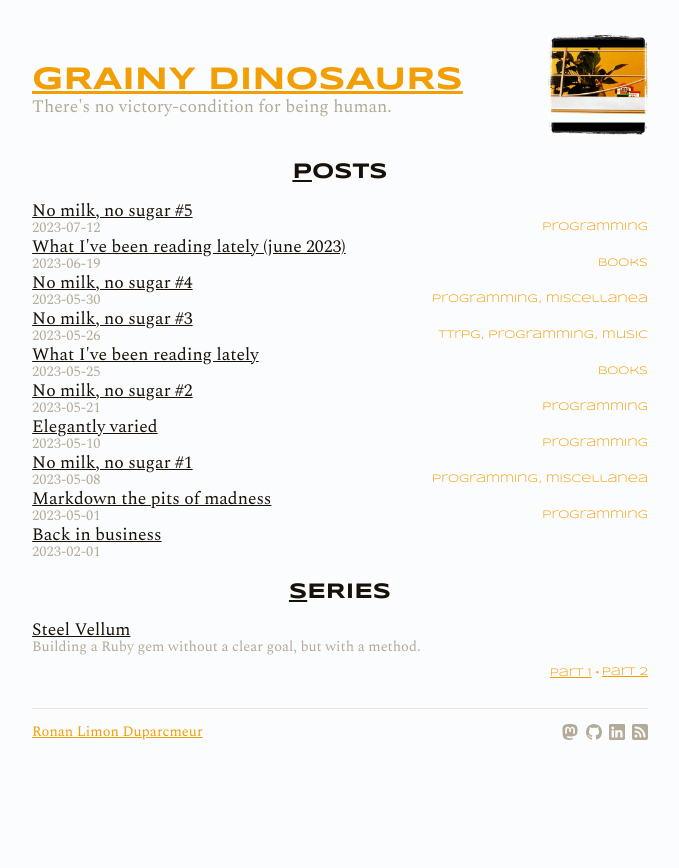
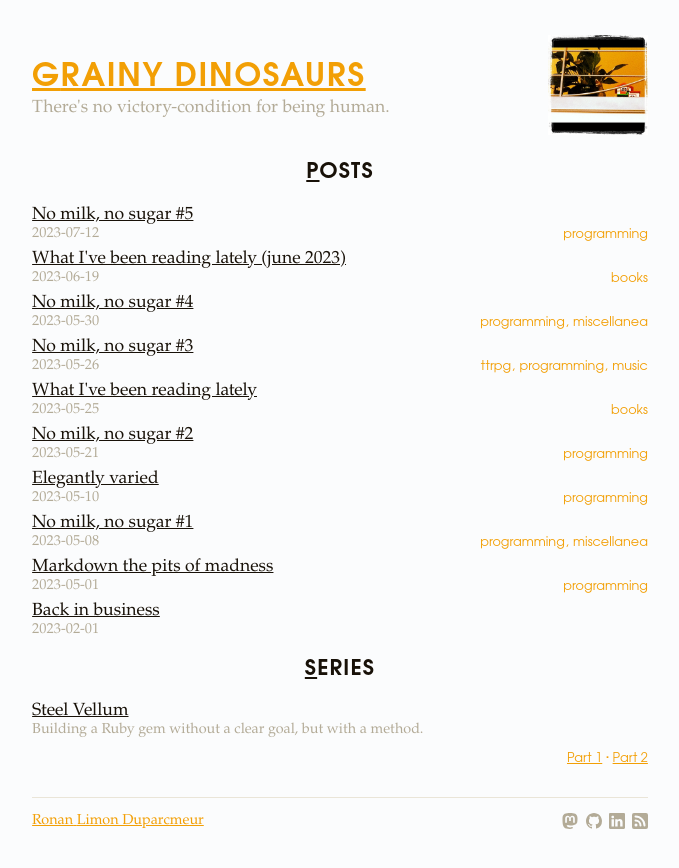
Before and after one commit to r3trofitted/r3trofitted.github.io, a Jekyll site: the page built from index.markdown, in a window 1280 px wide. Shown: the top 868 px of the page, without its empty margins (300-979 px from the left). Built offline with Jekyll 4.4.1, drawn with Linux system fonts in a browser that asks for light colours.

Commit message:
Replaced the custom fonts with system fonts
We're in 2023, and OSes come with a pretty good set of fonts, now. Do
we really need to import custom fonts anymore?

I'm trying out system font stacks, courtesy of https://modernfontstacks.com

```diff
--- a/css/fonts.css
+++ /dev/null
@@ -1,70 +0,0 @@
-@font-face {
-  font-family: 'Spectral';
-  src: url('../assets/spectral-bold-webfont.woff2') format('woff2'),
-       url('../assets/spectral-bold-webfont.woff') format('woff');
-  font-weight: 700;
-  font-style: normal;
-}
-
-@font-face {
-  font-family: 'Spectral';
-  src: url('../assets/spectral-bolditalic-webfont.woff2') format('woff2'),
-       url('../assets/spectral-bolditalic-webfont.woff') format('woff');
-  font-weight: 700;
-  font-style: italic;
-}
-
-@font-face {
-  font-family: 'Spectral';
-  src: url('../assets/spectral-italic-webfont.woff2') format('woff2'),
-       url('../assets/spectral-italic-webfont.woff') format('woff');
-  font-weight: 400;
-  font-style: italic;
-}
-
-@font-face {
-  font-family: 'Spectral';
-  src: url('../assets/spectral-medium-webfont.woff2') format('woff2'),
-       url('../assets/spectral-medium-webfont.woff') format('woff');
-  font-weight: 500;
-  font-style: normal;
-}
-
-@font-face {
-  font-family: 'Spectral';
-  src: url('../assets/spectral-mediumitalic-webfont.woff2') format('woff2'),
-       url('../assets/spectral-mediumitalic-webfont.woff') format('woff');
-  font-weight: 500;
-  font-style: italic;
-}
-
-@font-face {
-  font-family: 'Spectral';
-  src: url('../assets/spectral-regular-webfont.woff2') format('woff2'),
-       url('../assets/spectral-regular-webfont.woff') format('woff');
-  font-weight: 400;
-  font-style: normal;
-}
-
-@font-face {
-  font-family: 'Syncopate';
-  src: url('../assets/syncopate-bold-webfont.woff2') format('woff2'),
-       url('../assets/syncopate-bold-webfont.woff') format('woff');
-  font-weight: 700;
-  font-style: normal;
-}
-
-@font-face {
-  font-family: 'Syncopate';
-  src: url('../assets/syncopate-regular-webfont.woff2') format('woff2'),
-       url('../assets/syncopate-regular-webfont.woff') format('woff');
-  font-weight: 400;
-  font-style: normal;
-}
-
-@font-face {
-  font-family: 'SaxMono';
-  src: url('../assets/saxmono-webfont.woff') format('woff');
-  font-weight: 400;
-  font-style: normal;
-}
--- a/css/grainy-dinosaurs.css
+++ b/css/grainy-dinosaurs.css
@@ -1,4 +1,3 @@
-@import url("fonts.css");
 @import url("rouge.css");
 
 :root {
@@ -12,11 +11,16 @@
   --clr-primary-400: #f29f05;
   --clr-secondary-400: #953f08;
 
-  --fs-200: 0.7rem;
+  --fs-200: 0.8rem;
   --fs-300: 0.9rem;
   --fs-400: 1.1rem;
   --fs-600: 1.35rem;
   --fs-900: 2rem;
+
+  /* System font stacks courtesy of https://modernfontstacks.com */
+  --ff-body: 'Iowan Old Style', 'Palatino Linotype', 'URW Palladio L', P052, serif;
+  --ff-heading: Avenir, Montserrat, Corbel, 'URW Gothic', source-sans-pro, sans-serif;
+  --ff-code: ui-monospace, 'Cascadia Code', 'Source Code Pro', Menlo, Consolas, 'DejaVu Sans Mono', monospace;
 }
 
 @media (prefers-color-scheme: dark) {
@@ -38,10 +42,15 @@
   box-sizing: border-box
 }
 
+html {
+  -webkit-font-smoothing: antialiased;
+  -moz-osx-font-smoothing: grayscale;
+}
+
 body {
   background-color: var(--clr-neutral-100);
   color: var(--clr-neutral-900);
-  font-family: Spectral, serif;
+  font-family: var(--ff-body);
   font-size: var(--fs-400);
 
   margin: 0;
@@ -57,7 +66,8 @@ body {
 }
 
 h1, h2, h3, h4, h5, h6 {
-  font-family: Syncopate;
+  font-family: var(--ff-heading);
+  letter-spacing: .05em;
   text-transform: uppercase;
   margin-bottom: 0.5em;
 }
@@ -95,8 +105,8 @@ pre.highlight {
 }
 
 pre, code {
-  font-family: "SaxMono", monospace;
-  font-size: 90%; /* adjusting for SaxMono's rather large glyphs */
+  font-family: var(--ff-code);
+  font-size: 90%; /* compensating for the large glyphs that fonts in the monospace stack tend to have */
   color: var(--clr-secondary-400);
 }
 
@@ -138,7 +148,7 @@ figure:has(div[class*="language-"]) {
 
 div[class*="language-"] figcaption,
 figure:has(div[class*="language-"]) figcaption {
-  font-family: "SaxMono", monospace;
+  font-family: var(--ff-code);
   font-size: var(--fs-200);
   text-align: right;
   border-top: 1px dashed var(--clr-primary-400);
@@ -336,7 +346,7 @@ body:has(.post[data-category='tv']) .site-header-logo { --category-icon: url(../
 
 .post-category-link {
   color: var(--clr-primary-400);
-  font-family: Syncopate;
+  font-family: var(--ff-heading);
   font-size: var(--fs-200);
   vertical-align: text-top;
 }
@@ -383,7 +393,7 @@ body:has(.post[data-category='tv']) .site-header-logo { --category-icon: url(../
   gap: 0.25em;
 
   color: var(--clr-primary-400);
-  font-family: Syncopate;
+  font-family: var(--ff-heading);
   font-size: var(--fs-200);
 }
 
@@ -436,7 +446,7 @@ body:has(.post[data-category]) .site-header-logo {
 }
 
 .series-title {
-  font-family: Syncopate;
+  font-family: var(--ff-heading);
   text-transform: uppercase;
   font-size: var(--fs-400);
   margin-block: 0;
```
Also changed, not shown: assets/saxmono-webfont.woff (deleted), assets/spectral-bold-webfont.woff (deleted), assets/spectral-bold-webfont.woff2 (deleted), assets/spectral-bolditalic-webfont.woff (deleted), assets/spectral-bolditalic-webfont.woff2 (deleted), assets/spectral-italic-webfont.woff (deleted), assets/spectral-italic-webfont.woff2 (deleted), assets/spectral-medium-webfont.woff (deleted), assets/spectral-medium-webfont.woff2 (deleted), assets/spectral-mediumitalic-webfont.woff (deleted), assets/spectral-mediumitalic-webfont.woff2 (deleted), assets/spectral-regular-webfont.woff (deleted), assets/spectral-regular-webfont.woff2 (deleted), assets/syncopate-bold-webfont.woff (deleted), 3 more files.
